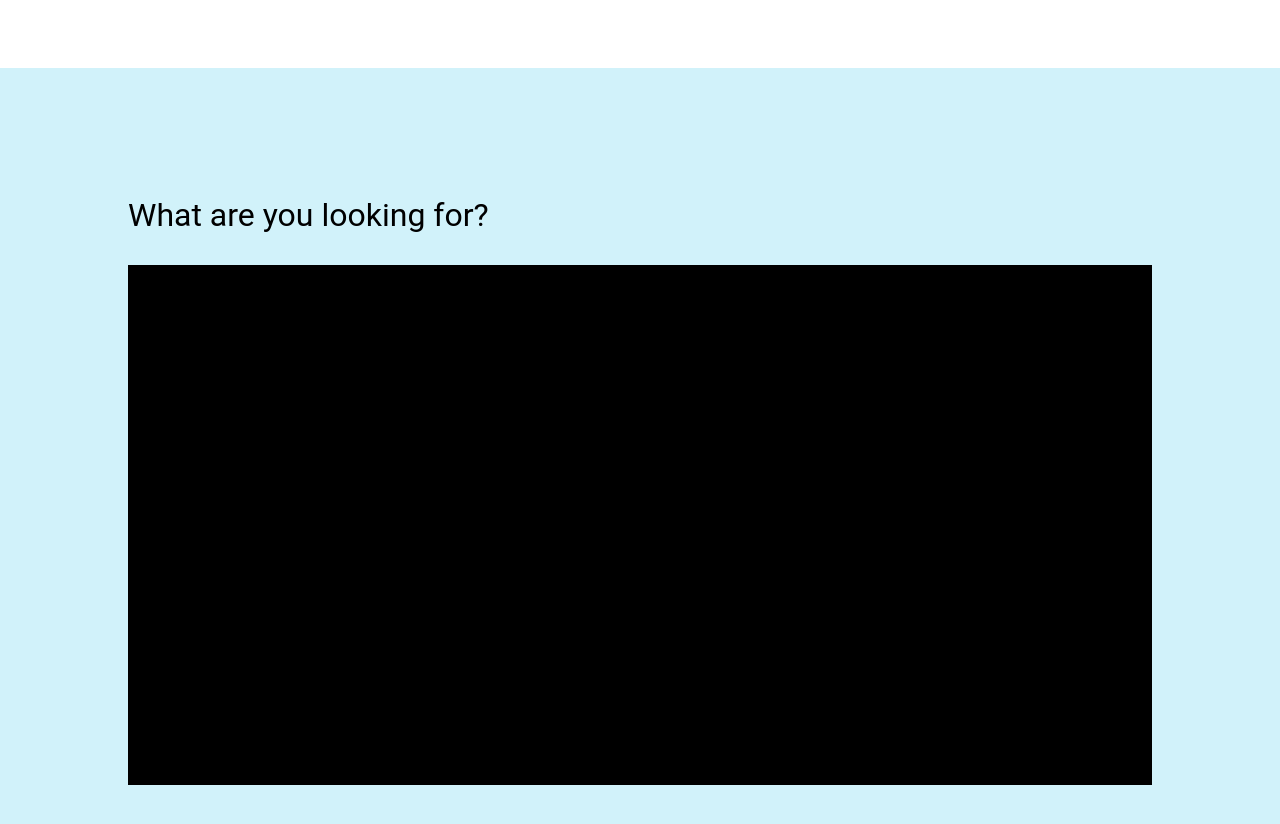
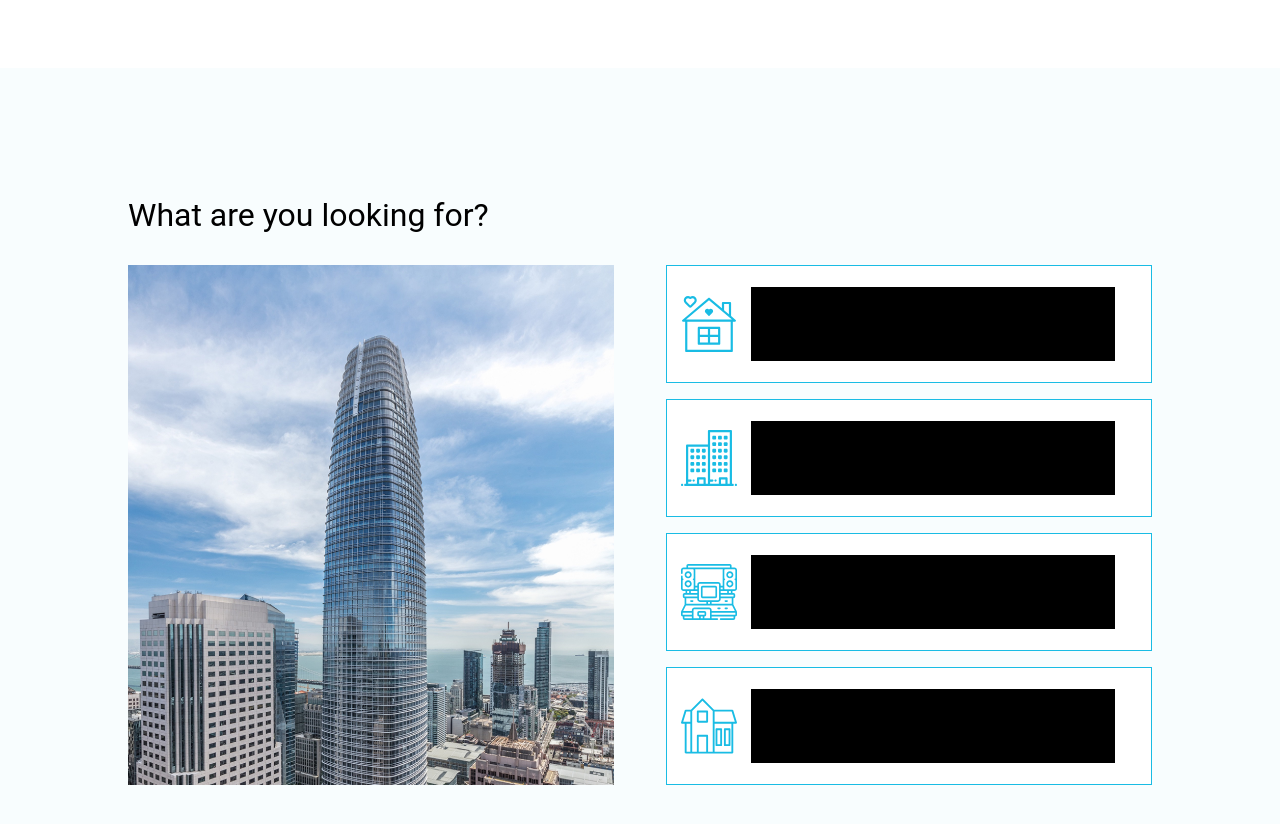
Before and after one commit to Kayumov96/CSS-tasks, a plain HTML site: page cssfigma.html in a window 1280 px wide. Shown: the part 1588-2412 px from the top of the page. Drawn offline with Linux system fonts and the light colour scheme.

Commit message:
looking for sectoin working

```diff
--- a/cssfigma.css
+++ b/cssfigma.css
@@ -169,7 +169,7 @@
   gap: 10%;
 }
 
-#supportsvg {
+.supportsvg {
   width: 56px;
   height: 56px;
 }
@@ -180,12 +180,42 @@
 .lookingFor {
   width: 100%;
   height: 800px;
-  background-color: #19bce433;
+  background-color: #f8fdfe;
   padding: 10% 10% 5% 10%;
 }
 .lookingforInfo {
   width: 100%;
   height: 520px;
   margin-top: 3%;
+  /* background: #000; */
+  display: flex;
+  flex-direction: row;
+  gap: 5%;
+}
+.lookLeft {
+  flex: 1;
+  background-image: url(./R.jpeg);
+  background-size: cover;
+  background-repeat: no-repeat;
+}
+.lookRight {
+  flex: 1;
+  display: flex;
+  flex-direction: column;
+  justify-content: space-between;
+}
+.houseInfo {
+  width: 100%;
+  height: 118px;
+  background: #fff;
+  border: 0.5px solid #19bce4;
+  display: flex;
+  align-items: center;
+  padding: 3%;
+  gap: 3%;
+}
+.innerLooking {
+  width: 80%;
+  height: 85%;
   background: #000;
 }
--- a/cssfigma.html
+++ b/cssfigma.html
@@ -92,7 +92,7 @@
             </div>
             <div class="rightBtm">
               <div class="bottomRight">
-                <img id="supportsvg" src="./support 1.svg" alt="Support svg" />
+                <img class="supportsvg" src="./support 1.svg" alt="Support svg" />
                 <h3>Free Consulatation</h5>
                     <h6>Lorem ipsum dolor sit amet, conse
                        ctetur adipiscing elit.</h6>
@@ -113,7 +113,26 @@
       <div class="lookingFor">
              <h1>What are you looking for?</h1>
              <div class="lookingforInfo">
-                wddfkg
+                <div class="lookLeft"></div>
+                <div class="lookRight">
+                    <div class="houseInfo">
+                        <img class="supportsvg" src="./FamilyHouse.svg" alt="Family House">
+                       <div class="innerLooking">wffefe</div>
+                    </div>
+                    <div class="houseInfo">
+                        <img class="supportsvg" src="./Apartments.svg" alt="Apartments">
+                        <div class="innerLooking">wffefe</div>
+                    </div>
+                    <div class="houseInfo">
+                        <img class="supportsvg" src="./StudioApt.svg" alt="Studio">
+                        <div class="innerLooking">wffefe</div>
+                    </div>
+                    <div class="houseInfo">
+                        <img class="supportsvg" src="./Villa.svg" alt="Villa">
+                        <div class="innerLooking">wffefe</div>
+                    </div>
+
+                </div>
              </div>
       </div>
       <!-- what r u looking for end -->
```
Also changed, not shown: Apartments.svg (added), FamilyHouse.svg (added), R.jpeg (added), StudioApt.svg (added), Villa.svg (added).
